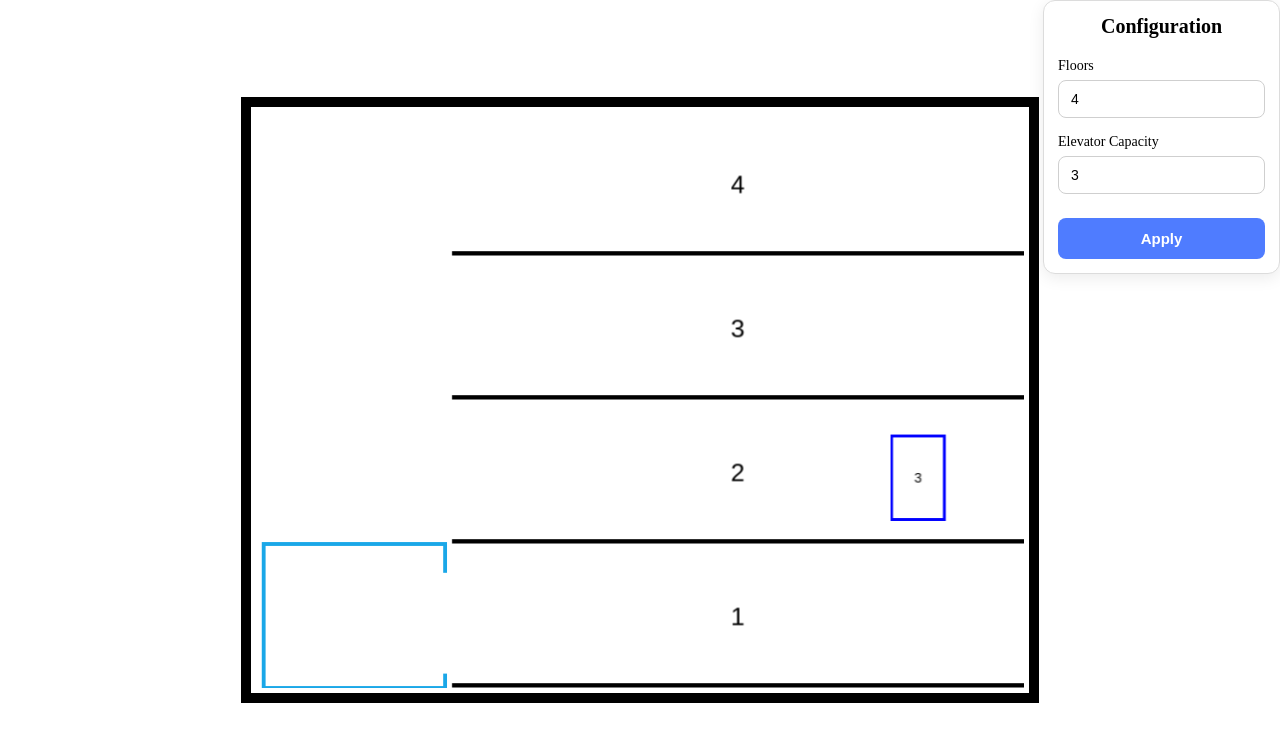
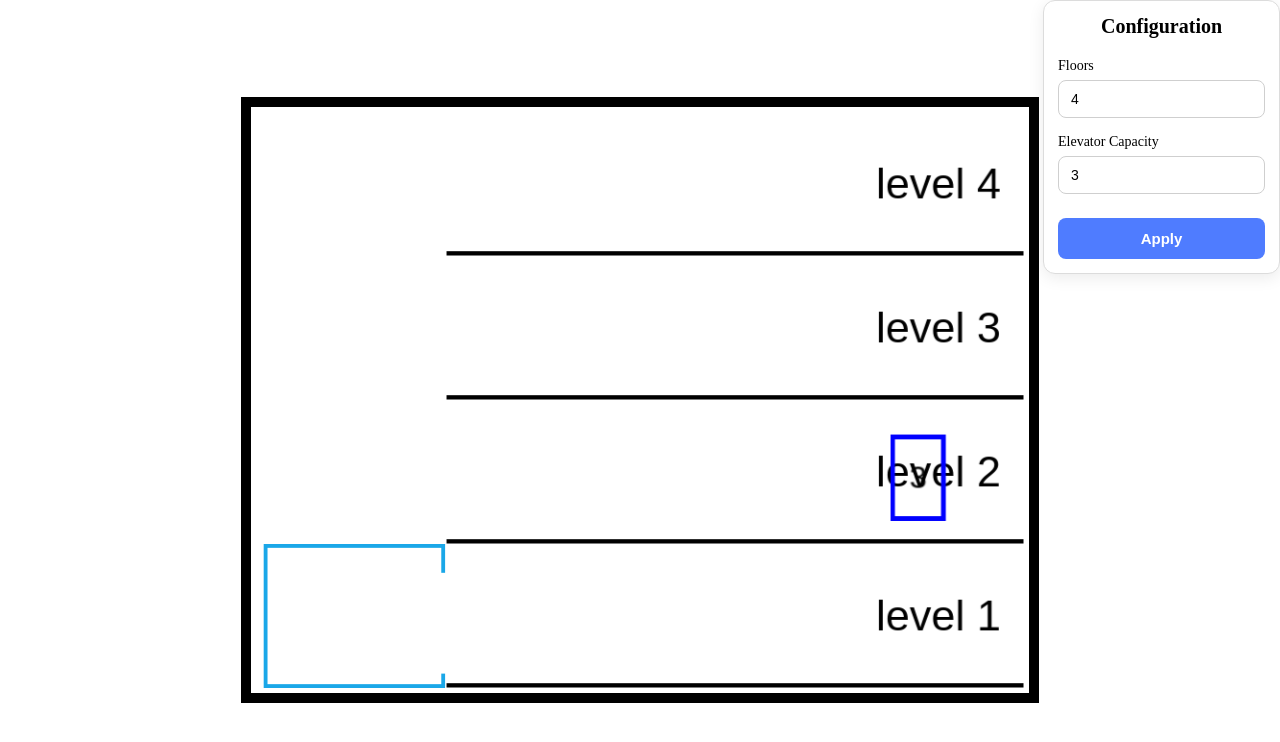
Before and after one commit to yehorliu/lift-task, a website built with Vite: page index.html in a window 1280 px wide. Built offline with nearby package versions, Linux system fonts and the light colour scheme.

Commit message:
update ui

```diff
--- a/src/components/Elevator.ts
+++ b/src/components/Elevator.ts
@@ -12,6 +12,7 @@
 const defaultGraphicsSettings = {
   color: 0x1aa7e8,
   width: 4,
+  alignment: 1,
 };
 export class Elevator extends BaseComponent {
   readonly passengers: Passenger[] = [];
--- a/src/components/Floor.ts
+++ b/src/components/Floor.ts
@@ -50,12 +50,16 @@
     this.graphics.position.set(0, size.height - this.graphics.height / 2);
     this.container.addChild(this.graphics);
 
+    const lvl = index + 1;
     const t = new Text({
-      text: index + 1,
-      anchor: { x: 0.5, y: 0.5 },
+      text: "level " + lvl,
+      anchor: { x: 0, y: 0.5 },
+      style: {
+        fontSize: size.height * 0.3,
+      },
     });
 
-    const x = size.width / 2;
+    const x = size.width * 0.96 - t.width;
     const y = size.height / 2;
     t.position.set(x, y);
     this.container.addChild(t);
--- a/src/components/Passenger.ts
+++ b/src/components/Passenger.ts
@@ -8,11 +8,7 @@
   targetFloor: number;
   direction: ElevatorDirection;
 }
-const defaultGraphicsSettings = {
-  width: 3,
-};
 
-const FONT_SIZE = 14;
 export class Passenger extends BaseComponent {
   public readonly speed = 0.4;
 
@@ -23,9 +19,10 @@
     const { width, height } = params.size;
     const color = params.direction === "DOWN" ? "green" : "blue";
 
+    const borderWidth = Math.floor(width * 0.1);
     this.graphics
       .rect(0, 0, width, height)
-      .stroke({ ...defaultGraphicsSettings, color, alignment: 1 });
+      .stroke({ width: borderWidth, color, alignment: 1 });
 
     this.graphics.cacheAsTexture(true);
 
@@ -35,7 +32,7 @@
       text: params.targetFloor + 1,
       anchor: { x: 0.5, y: 0.5 },
       style: {
-        fontSize: FONT_SIZE,
+        fontSize: width * 0.55,
       },
     });
 
```
